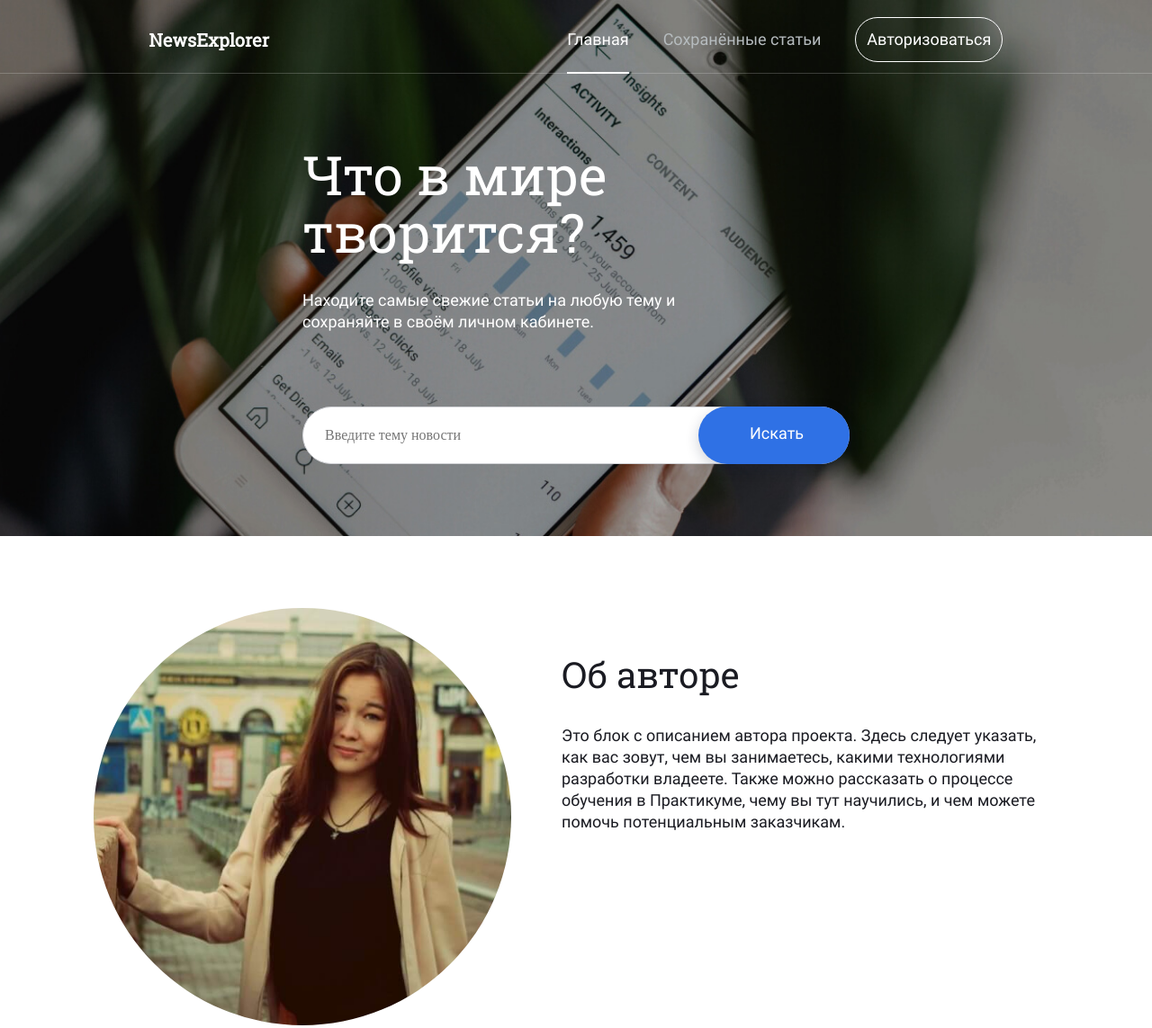
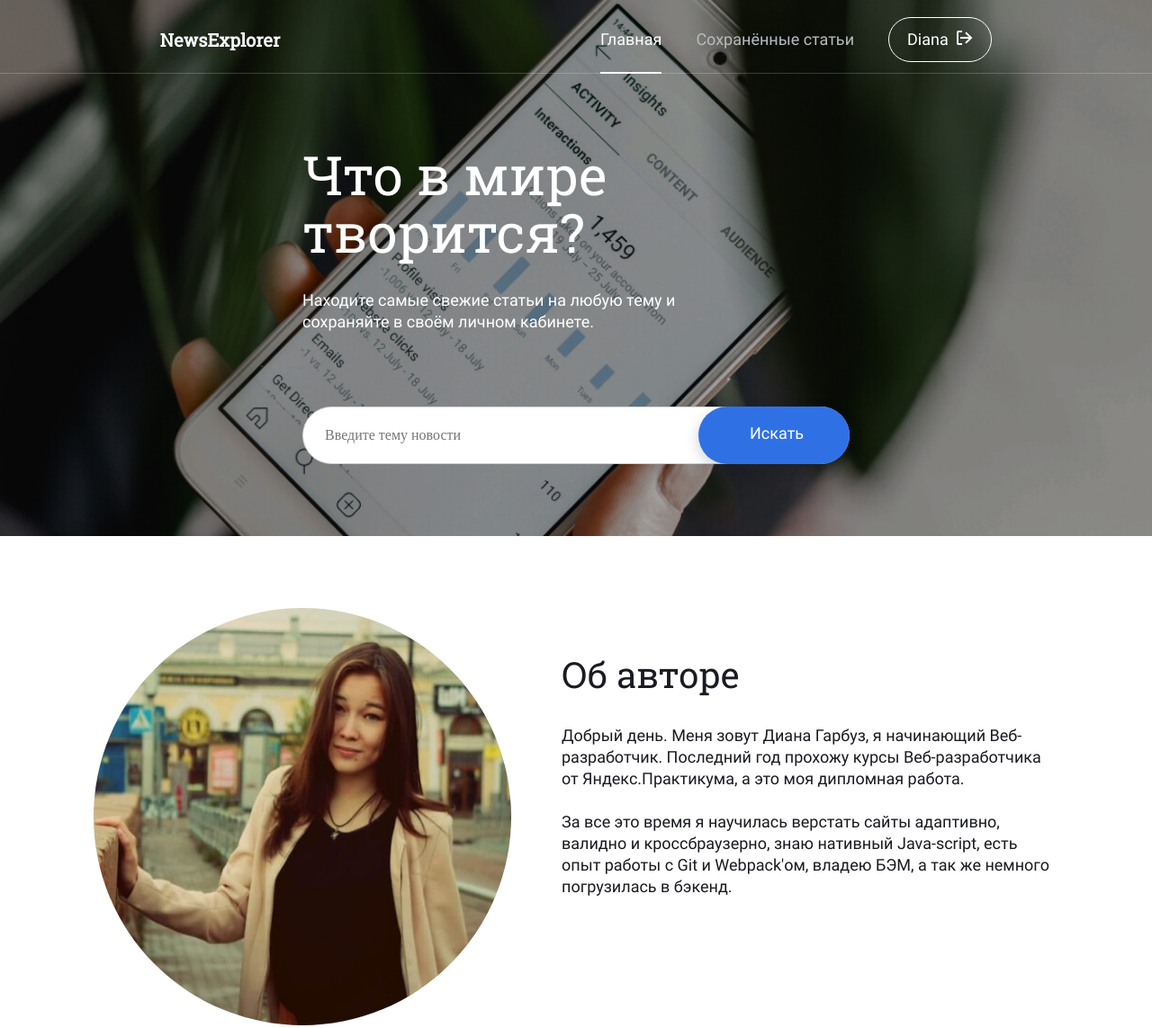
Before and after one commit to DianaIvanovna/news-explorer-frontend, a website built with webpack: page src/index.html in a window 1280 px wide. Shown: the top 1143 px of the page at 90% size. Built offline with nearby package versions, Linux system fonts and the light colour scheme.

Commit message:
вроде закончила

```diff
--- a/src/index.html
+++ b/src/index.html
@@ -22,8 +22,8 @@
           <a href="./" class="header__link header__link_active">Главная</a>
           <a href="./savedArticles.html" class="header__link header__link_inactive">Сохранённые статьи</a>
 
-          <button class="header__button header__button_auth">Авторизоваться</button>
-          <button class="header__button header__button_logout header__button_none">
+          <button class="header__button header__button_auth header__button_none">Авторизоваться</button>
+          <button class="header__button header__button_logout ">
             <span class="header__button_user button">Diana</span>
             <svg width="18" height="16" fill="none" xmlns="http://www.w3.org/2000/svg"><path class="header__svg" clip-rule="evenodd" d="M6 2H2v12h4v2H2a2 2 0 01-2-2V2a2 2 0 012-2h4v2zm7.586 7l-4.293 4.134 1.414 1.362 6.707-6.459-6.707-6.459L9.293 2.94l4.293 4.134H4V9h9.586z"/></svg>
           </button>
@@ -44,8 +44,8 @@
       <img src="<%=require('./images/автор.jpg').default%>" alt="фото автора" class="author__photo">
       <div class="author__info">
         <h2 class="author__title">Об авторе</h2>
-        <p class="author__subtitle">Это блок с описанием автора проекта. Здесь следует указать, как вас зовут, чем вы занимаетесь, какими технологиями разработки владеете.
-        Также можно рассказать о процессе обучения в Практикуме, чему вы тут научились, и чем можете помочь потенциальным заказчикам.</p>
+        <p class="author__subtitle">Добрый день. Меня зовут Диана Гарбуз, я начинающий Веб-разработчик. Последний год прохожу курсы Веб-разработчика от Яндекс.Практикума, а это моя дипломная работа.</p>
+        <p class="author__subtitle"> За все это время я научилась верстать сайты адаптивно, валидно и кроссбраузерно, знаю нативный Java-script, есть опыт работы с Git и Webpack'ом, владею БЭМ, а так же немного погрузилась в бэкенд. </p>
       </div>
     </div>
 
```
Also changed, not shown: README.md.
